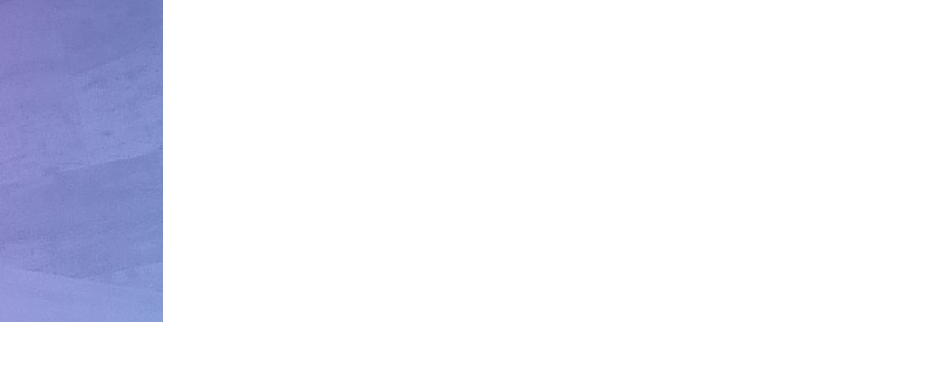
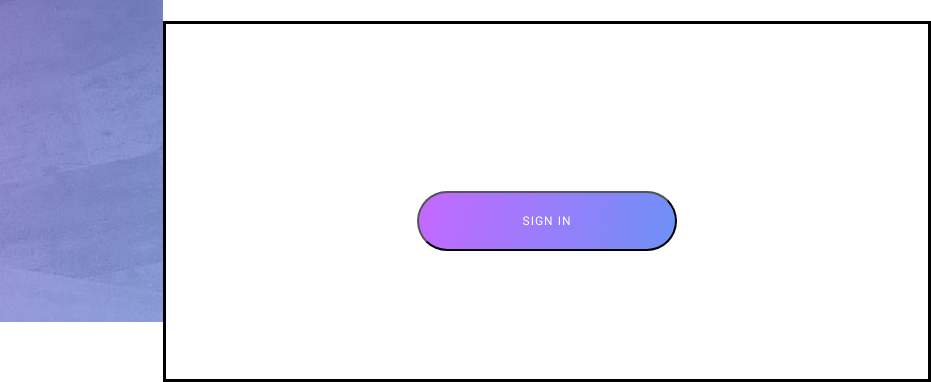
Before and after one commit to rueeggl/motion-project.io, a website: page index.html in a window 1280 px wide. Shown: the part 478-860 px from the top of the page, 349-1280 px from the left. Before the commit the page ends 800 px from the top, so only its background shows below. Drawn offline with Linux system fonts and the light colour scheme.

Commit message:
sign in button

```diff
--- a/index.html
+++ b/index.html
@@ -6,10 +6,11 @@
     <meta name="viewport" content="width=device-width, initial-scale=1.0" />
     <meta http-equiv="X-UA-Compatible" content="ie=edge" />
     <title>| Motion</title>
+    <link rel="icon" type="image/png" href="./assets/images/favicon.png" />
     <link rel="stylesheet" href="./css/main.css" />
     <link rel="stylesheet" href="https://use.fontawesome.com/releases/v5.6.3/css/all.css"
         integrity="sha384-UHRtZLI+pbxtHCWp1t77Bi1L4ZtiqrqD80Kn4Z8NTSRyMA2Fd33n5dQ8lWUE00s/" crossorigin="anonymous" />
-    <link href="https://fonts.googleapis.com/css2?family=Roboto:wght@300;400;700&display=swap" rel="stylesheet">
+    <link href="https://fonts.googleapis.com/css2?family=Roboto:wght@300;400;700&display=swap" rel="stylesheet" />
 </head>
 
 <body>
@@ -39,7 +40,7 @@
                 <button>Sign Up</button>
             </div>
             <div class="login-container-bottom">
-                <div class="bottom-wrapper">
+                <div>
                     <h1>Sign In</h1>
                     <form>
                         <div class="input-field-wrapper">
@@ -52,7 +53,9 @@
                                 <input type="text" placeholder="password">
                             </div>
                         </div>
-                        <!-- <button>sign in</button> -->
+                        <div class="button-wrapper">
+                            <button>sign in</button>
+                        </div>
                     </form>
 
                 </div>
--- a/sass/_login.scss
+++ b/sass/_login.scss
@@ -188,6 +188,24 @@
           }
         }
       }
+      .button-wrapper {
+        display: flex;
+        flex-direction: row;
+        justify-content: center;
+        padding: 167px 0px 128px;
+        border: solid;
+        button {
+          width: 260px;
+          height: 60px;
+          border-radius: 30px;
+          box-shadow: 0 10px 30px 0 var(--black-7);
+          background-image: linear-gradient(102deg, #c468ff 0%, #6e91f6);
+          color: #ffffff;
+          text-transform: uppercase;
+          font-size: 12px;
+          letter-spacing: 1px;
+        }
+      }
     }
   }
 }
```
Also changed, not shown: css/main.css.
